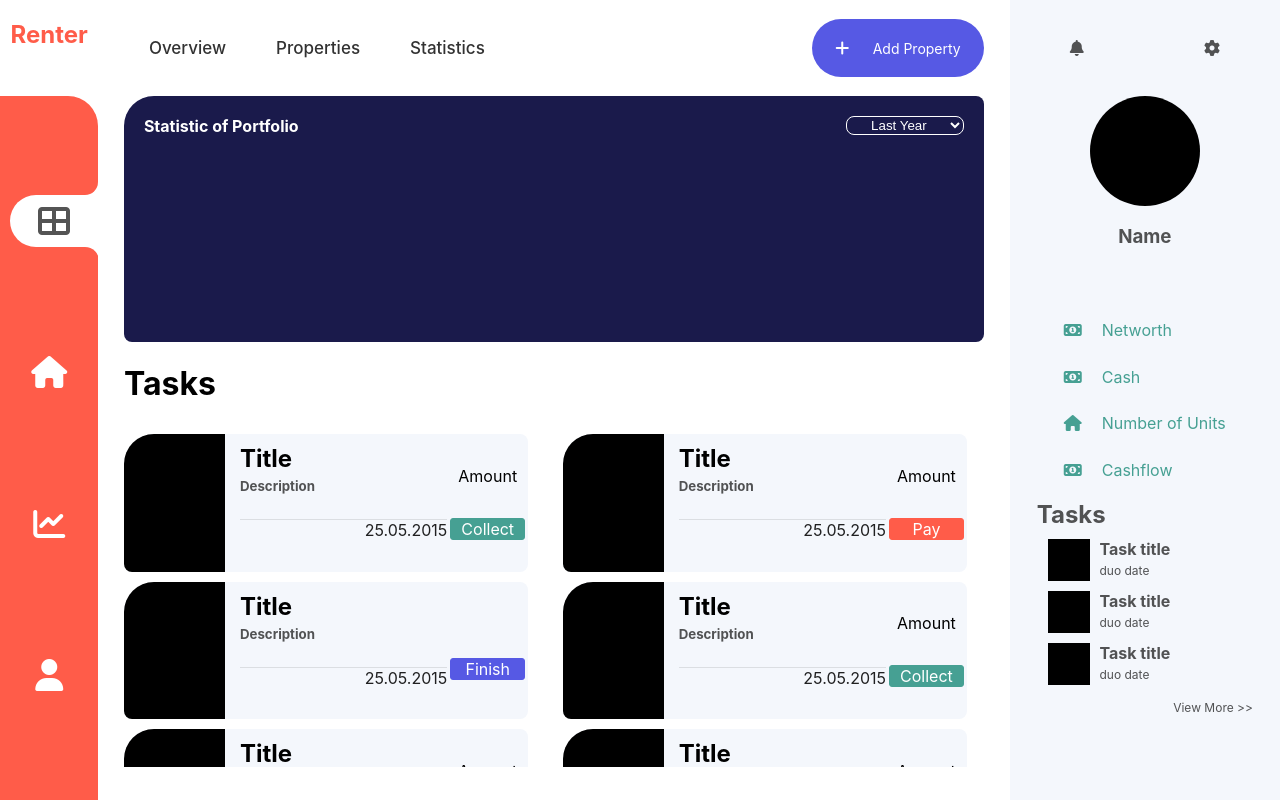
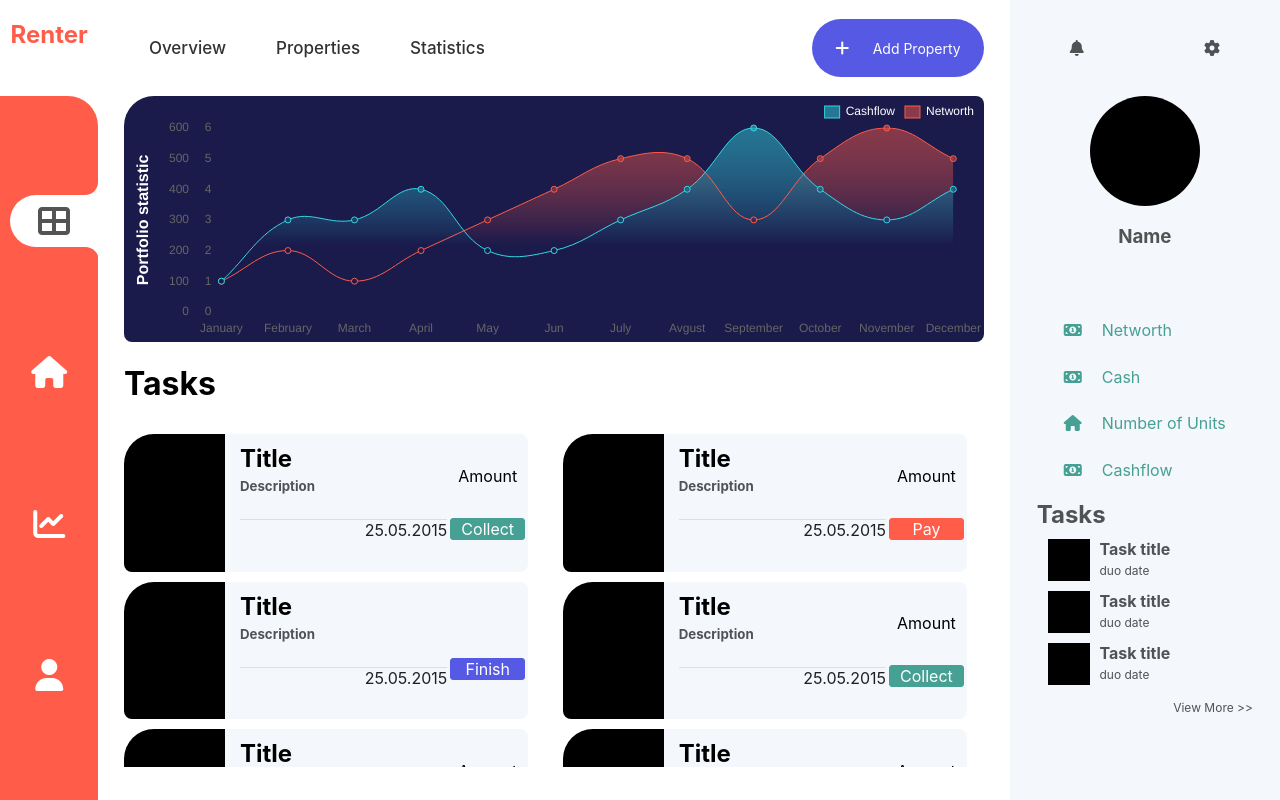
Before and after one commit to djolee96/renter-web-app, a React (Create React App) app in the folder renter/: page / in a window 1280 px wide. Built offline with nearby package versions, Linux system fonts and the light colour scheme.

Commit message:
added react-chartjs-2 and chart design done

```diff
--- a/renter/package.json
+++ b/renter/package.json
@@ -6,7 +6,9 @@
     "@testing-library/jest-dom": "^4.2.4",
     "@testing-library/react": "^9.5.0",
     "@testing-library/user-event": "^7.2.1",
+    "chart.js": "^2.9.3",
     "react": "^16.13.1",
+    "react-chartjs-2": "^2.9.0",
     "react-dom": "^16.13.1",
     "react-scripts": "3.4.1"
   },
--- a/renter/src/app/components/main/Dashboard.jsx
+++ b/renter/src/app/components/main/Dashboard.jsx
@@ -1,17 +1,12 @@
 import React from 'react';
+import DashboardGraph from './DashboardGraph';
 
 class Dashboard extends React.Component{
     render(){
         return(
         <div className="dashboard">
-          <div className="dashboard-graph">
-              <div className="dashboard-graph-nav">
-                  <h3>Statistic of Portfolio</h3>
-                  <select className="period">
-                    <option value="year">Last Year</option>
-                    <option value="month">Last 30 days</option>
-                  </select>
-              </div>
+          <div className="dashboard-graph-container">
+             <DashboardGraph/>
           </div>
           <div className="dashboard-task-container">
             <h1>Tasks</h1>
--- /dev/null
+++ b/renter/src/app/components/main/DashboardGraph.jsx
@@ -0,0 +1,77 @@
+import React from 'react';
+import { Line } from 'react-chartjs-2';
+
+class DashboardGraph extends React.Component{
+
+        render() {
+            const data = (canvas) => {
+              const ctx = canvas.getContext("2d")
+              const gradient = ctx.createLinearGradient(0,0,0,150);
+              gradient.addColorStop(1,"#1a1a4b")
+              gradient.addColorStop(0,"rgba(51, 215, 225,0.5)")
+              const gradient1 = ctx.createLinearGradient(0,0,0,150);
+              gradient1.addColorStop(1,"#1a1a4b")
+              gradient1.addColorStop(0,"rgba(255, 92, 73,0.5) ")
+
+              return {
+                backgroundColor: gradient,
+                labels:["January","February","March","April","May","Jun","July","Avgust","September","October","November","December"],
+                datasets:[{
+                    label:"Cashflow",
+                    data:[1,3,3,4,2,2,3,4,6,4,3,4],
+                    backgroundColor:gradient,
+                    borderColor:"#33d7e1",
+                    borderWidth:1,
+                    yAxisID: 'cashflow-y-axis'
+                },{
+                    label:"Networth",
+                    data:[100,200,100,200,300,400,500,500,300,500,600,500],
+                    backgroundColor:gradient1,
+                    borderColor:"#ff5c49",
+                    borderWidth:1,
+                    yAxisID: 'networth-y-axis'
+                }],
+              }
+            }
+
+            return (
+            <div className="dashboard-graph">
+                <Line data={data} options={{maintainAspectRatio:false,
+                 title:{display:true,position:"left",fontSize:"16", text:"Portfolio statistic",fontColor:"white"},
+                 legend:{
+                    display: true,
+                    align:"end",
+                    labels: {
+                        boxWidth:15,
+                        fontColor: 'white'
+                    }
+                 },
+                 scales: {
+                    yAxes: [{
+                        id: 'cashflow-y-axis',
+                        type: 'linear',
+                        position: 'left',
+                        gridLines:{display:false},
+                        ticks: {
+                             beginAtZero:true
+                        }
+                     },{
+                        id: 'networth-y-axis',
+                        type: 'linear',
+                        position: 'left',
+                        gridLines:{display:false},
+                        ticks: {
+                             beginAtZero:true
+                        }
+                     }],
+                     xAxes:[
+                         {gridLines:{display:false}}
+                        ]
+                }}}/>
+            </div>
+            )
+          }
+ }
+
+
+export default DashboardGraph
--- a/renter/src/scss/app.css
+++ b/renter/src/scss/app.css
@@ -175,7 +175,7 @@
           flex-direction: column;
 }
 
-.dashboard-graph {
+.dashboard-graph-container {
   width: 100%;
   height: 35%;
   background-color: #1a1a4b;
@@ -183,34 +183,15 @@
   border-bottom-right-radius: 8px;
   border-top-left-radius: 30px;
   border-top-right-radius: 8px;
-}
-
-.dashboard-graph-nav {
-  width: 100%;
   display: -webkit-box;
   display: -ms-flexbox;
   display: flex;
-  -webkit-box-pack: justify;
-      -ms-flex-pack: justify;
-          justify-content: space-between;
-  color: white;
-  -webkit-box-align: center;
-      -ms-flex-align: center;
-          align-items: center;
 }
 
-.period {
-  margin: 20px;
-  background-color: #1a1a4b;
-  border: 1px solid white;
-  border-radius: 8px;
-  padding-left: 20px;
-  color: white;
-}
-
-.dashboard-graph-nav h3 {
-  padding-left: 20px;
-  font-size: 16px;
+.dashboard-graph {
+  height: 100%;
+  width: 100%;
+  display: relative;
 }
 
 .dashboard-task-container {
--- a/renter/src/scss/main/_dashboard.scss
+++ b/renter/src/scss/main/_dashboard.scss
@@ -6,7 +6,7 @@
     flex-direction: column;
 }
 
-.dashboard-graph{
+.dashboard-graph-container{
     width: 100%;
     height: 35%;
     background-color: #1a1a4b;
@@ -14,27 +14,13 @@
     border-bottom-right-radius:8px ;
     border-top-left-radius:30px ;
     border-top-right-radius: 8px;
+    display: flex;
 }
-.dashboard-graph-nav{
-    width:100%;
-    display: flex;
-    justify-content: space-between;
-    color: white;
-    align-items: center;
+.dashboard-graph{
+    height: 100%;
+    width: 100%;
+    display: relative;
 }
-.period{
-    margin: 20px;
-    background-color: #1a1a4b;
-    border: 1px solid white;
-    border-radius: 8px;
-    padding-left: 20px;
-    color: white;
-}
-.dashboard-graph-nav h3{
-    padding-left: 20px;
-    font-size: 16px;
-}
-
 
 
 .dashboard-task-container{
@@ -140,7 +126,7 @@
 }
 .pay{
     border:1px solid #ff5c49;
-    background-color:#ff5c49 ;
+    background-color:rgb(255, 92, 73) ;
     color:white;
 }
 .dashboard-task-btn:hover{
```
Also changed, not shown: 2 other files (tests, documents, lock files or other folders).
